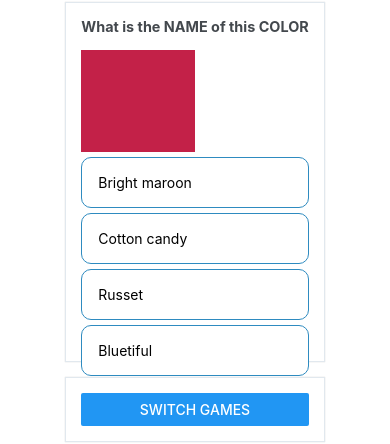
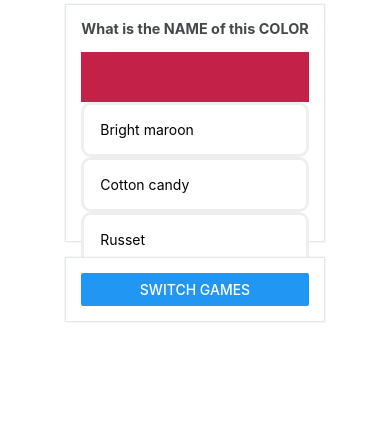
Before and after one commit to applena/color_trainer, a React Native app: screen / in a window 390 px wide. Both pictures are taken after a click on the button "CHOOSE THE CORRECT NAME". Shown: the part 252-696 px from the top of the page. Built offline with nearby package versions, Linux system fonts and the light colour scheme.

Commit message:
color guess game css is marginally better

```diff
--- a/components/GuessColorGame.js
+++ b/components/GuessColorGame.js
@@ -3,20 +3,21 @@ import { Card } from 'react-native-elements';
 import { View, TouchableHighlight } from 'react-native';
 
 function GuessColorGame(props) {
+  console.log(props.colorArray, props.indexes)
 
   const checkAnswer = (arr) => props.checkAnswer(arr);
 
   return (
-    <Card containerStyle={{ display: 'flex', height: "100%" }}>
+    <Card containerStyle={{ height: "60%" }}>
+      <View style={{ display: 'grid', gridTemplateColumns: "1fr 1fr", gridTemplateRows: "1fr 1fr" }}>
         {!props.status ? props.indexes.map(i => (
           <TouchableHighlight
             key={i}
             onClick={() => checkAnswer(props.colorArray[i])}
             onPress={() => checkAnswer(props.colorArray[i])}
-          style={{ width: '50%', height: '100%' }}
           >
             <View style={{
-            width: '50%', height: '30%',
+              width: '100%', height: '20%',
               backgroundColor: props.colorArray[i] ? props.colorArray[i][1] : '#eee'
             }}
             >
@@ -26,8 +27,9 @@ function GuessColorGame(props) {
           :
           <View style={{ backgroundColor: props.chosenColor[1], height: '30%', width: '50%' }}></View>
         }
-      <Card.Title>Which color is: {props.chosenColor[0]}</Card.Title>
-    </Card>
+      </View>
+      <Card.Title>{!props.status ? `Which color is: ${props.chosenColor[0]}` : `${props.chosenColor[0]}`}</Card.Title>
+    </Card >
   )
 }
 
--- a/components/GuessNameGame.js
+++ b/components/GuessNameGame.js
@@ -7,12 +7,12 @@ function GuessNameGame(props) {
   const checkAnswer = (arr) => props.checkAnswer(arr);
 
   return (
-    <Card containerStyle={{ display: 'flex', height: "90%" }}>
+    <Card containerStyle={{ display: 'flex', height: "60%" }}>
       <Card.Title>What is the NAME of this COLOR</Card.Title>
       <View
         style={{
-          width: '50%',
-          height: '40%',
+          width: '100%',
+          height: '20%',
           alignItems: 'center',
           backgroundColor: props.chosenColor[1] ? props.chosenColor[1] : 'ff0000'
         }}
@@ -21,15 +21,19 @@ function GuessNameGame(props) {
         <TouchableHighlight
           onClick={() => checkAnswer(props.colorArray[i])}
           onPress={() => checkAnswer(props.colorArray[i])}
+          style={{
+            borderRadius: '10px',
+            borderWidth: 'medium',
+            borderColor: '#eee',
+            overflow: "hidden"
+          }}
+          key={i}
         >
           <ListItem
-            key={i}
             containerStyle={{
               backgroundColor: props.status === false ? '#fff' : props.chosenColor[1] === props.colorArray[i][1] ? '#2e8bc0' : '#eee',
-              borderRadius: '10px',
-              border: '1px solid #2e8bc0',
               cursor: 'pointer',
-              marginTop: '5px'
+              // marginTop: '2%'
             }}
           >
             <Text>{props.colorArray[i] ? props.colorArray[i][0] : ""}</Text>
```
Lines whose indentation alone changed are shown as unchanged.
